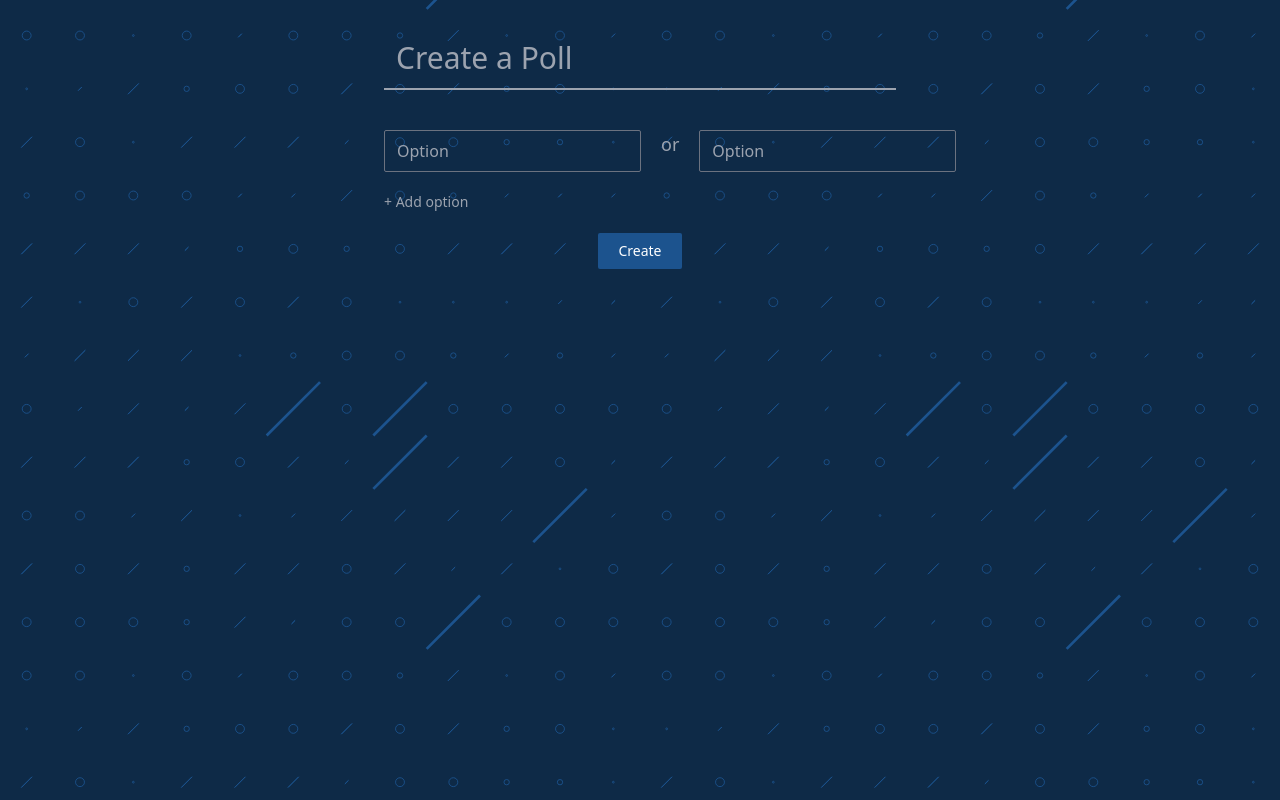
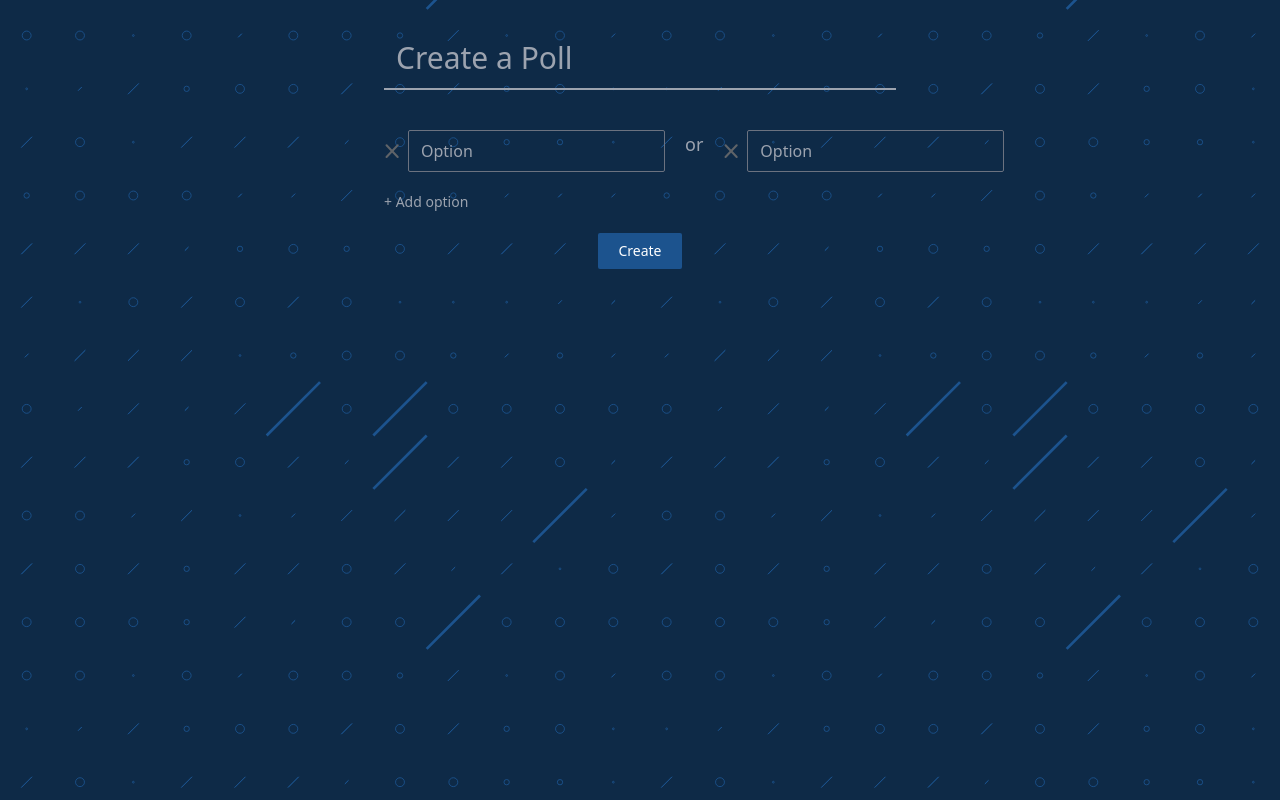
Before and after one commit to MickelsonKlaus/polling-app, a React (Create React App) app: page / in a window 1280 px wide. Built offline with nearby package versions, Linux system fonts and the light colour scheme; no server answers.

Commit message:
feat: delete option

```diff
--- a/src/components/Create.tsx
+++ b/src/components/Create.tsx
@@ -54,12 +54,31 @@ const Create = () => {
             votes
         }).then(() => {
             setCreating(false)
-            Cookies.set('pollCreatedByCurrentUser', "true", { path: newPollKey ? `/${newPollKey}` : "" })
+            Cookies.set('pollCreatedByCurrentUser', "true", { path: newPollKey ? `/${newPollKey}` : "", expires: 7 })
             navigate(`/${newPollKey}`, { state: { pollCreatedByCurrentUser: true } })
         }).catch(err => {
             setCreating(true)
             console.error(err)
         });
+    }
+
+    const handleClose = (e: React.MouseEvent<HTMLImageElement>, index: number) => {
+        let target = e.currentTarget
+        let parent = target.parentElement?.parentElement
+        let targetParent = target.parentElement;
+        let parentSibling = target.parentElement?.previousElementSibling
+
+        if (parent) {
+            targetParent?.remove()
+            if (parentSibling) {
+                parentSibling?.remove()
+            }
+
+            setOptions((prevState): string[] => {
+                let state = prevState.filter((opt, i) => i !== index)
+                return state
+            })
+        }
     }
 
     return (
@@ -68,7 +87,7 @@ const Create = () => {
                 <textarea required name="question" onChange={handleTyping} rows={1} placeholder="Create a Poll" className="text-xl block w-full bg-transparent pb-3 overflow-hidden sm:text-2xl lg:text-3xl mb-10 text-gray-400 border-b-2 border-gray-400 px-3 outline-none resize-none first-letter:capitalize break-words h-auto" />
                 <div className="grid grid-cols-1 sm:grid-cols-[1fr,auto,1fr] gap-5">
                     {Array(optionNum).fill("").map((input: string, i: number) => {
-                        return <Input key={i} handleChange={handleChange} index={i} />
+                        return <Input key={i} handleChange={handleChange} handleClose={handleClose} index={i} />
                     })}
                 </div>
                 <button type="button" disabled={creating} className="outline-none mt-5 w-fit text-sm text-gray-400 transition-transform hover:scale-105 duration-200" onClick={addOption}>+ Add option</button>
--- a/src/components/Input.tsx
+++ b/src/components/Input.tsx
@@ -2,16 +2,21 @@ import React from 'react'
 
 interface Props {
     handleChange: (index: number, value: string) => void
-    index: number
+    index: number,
+    handleClose: (e: React.MouseEvent<HTMLImageElement>, index: number) => void
 }
 
-const Input = ({ handleChange, index }: Props) => {
+const Input = ({ handleChange, handleClose, index }: Props) => {
+
     return (
         <>
             {index % 2 !== 0 && <span className="text-gray-400 text-lg hidden sm:block text-center">or</span>}
-            <input type="text" name="" onChange={(e: React.ChangeEvent<HTMLInputElement>) => {
-                handleChange(index, e.target.value);
-            }} placeholder="Option" className="border outline-none border-gray-500 rounded-sm py-2 px-3 bg-transparent text-white" required />
+            <div className="relative flex justify-between items-center gap-2">
+                <img src="/1544641784.svg" alt="close" className='h-4 w-4 max-w-[1rem] cursor-pointer flex-auto' onClick={(e) => handleClose(e, index)} />
+                <input type="text" name="" onChange={(e: React.ChangeEvent<HTMLInputElement>) => {
+                    handleChange(index, e.target.value);
+                }} placeholder="Option" className="border flex-1 outline-none border-gray-500 rounded-sm py-2 px-3 bg-transparent text-white" required />
+            </div>
         </>
     )
 }
--- a/src/pages/voting.tsx
+++ b/src/pages/voting.tsx
@@ -69,7 +69,7 @@ const Voting = () => {
             [`polls/${params.pollId}`]: state
         };
         update(ref(db), updates).then(() => {
-            Cookies.set('voted', "true", { path: params.pollId ? `/${params.pollId}` : "" })
+            Cookies.set('voted', "true", { path: params.pollId ? `/${params.pollId}` : "", expires: 7 })
             setClosing(false)
             setClosed(state.closed)
         }).catch(err => {
@@ -102,6 +102,7 @@ const Voting = () => {
                     opacity: closing ? "opacity-50" : "opacity-100"
                 }} disabled={closing} className="outline-none mt-10 w-fit block mx-auto text-sm bg-[#1C538E] text-white py-2 px-5 rounded-sm transition-transform hover:scale-105 duration-200" onClick={handleToggle}>{closing ? poll.closed ? "Opening poll" : "Closing poll" : closed ? "Poll closed, Re-open" : "Close poll"}</button>}
                 {(isCreatedByCurrentUser || poll.closed || Cookies.get('voted')) && <p className="text-white mt-5 text-xs font-medium">Votes: {totalVotes}</p>}
+                {(isCreatedByCurrentUser) && <p className="text-white mt-3 text-xs font-medium">Cookies expires after 7 days i.e you'll no longer be able to close this poll</p>}
                 {poll.closed && <p className="text-white mt-3 text-xs font-medium opacity-70">This poll has been closed. Here are the results</p>}</> : loading && !err ? <p className="text-white mt-5 font-medium text-center">Loading...</p> : <p className="text-white mt-5 font-medium text-center">Poll not found</p>}
         </section>
     )
```
Also changed, not shown: public/1544641784.svg (added).
